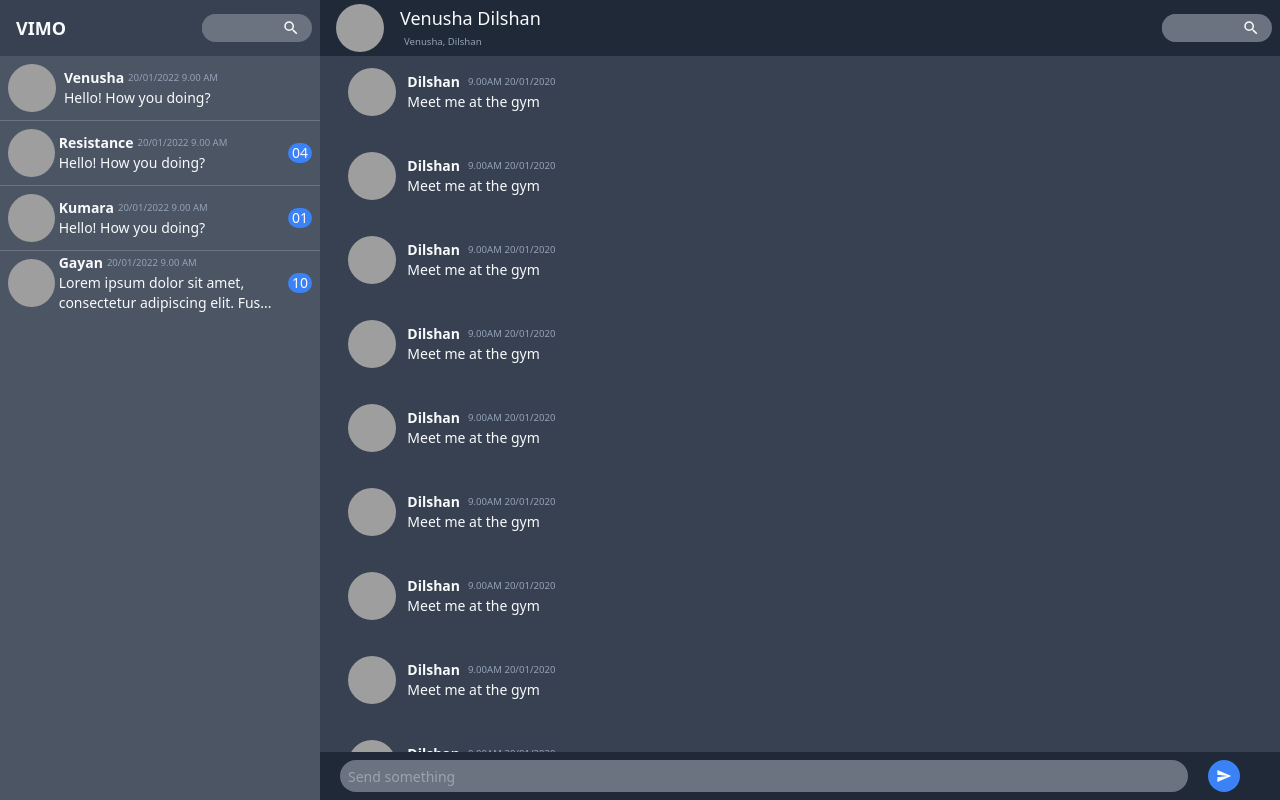
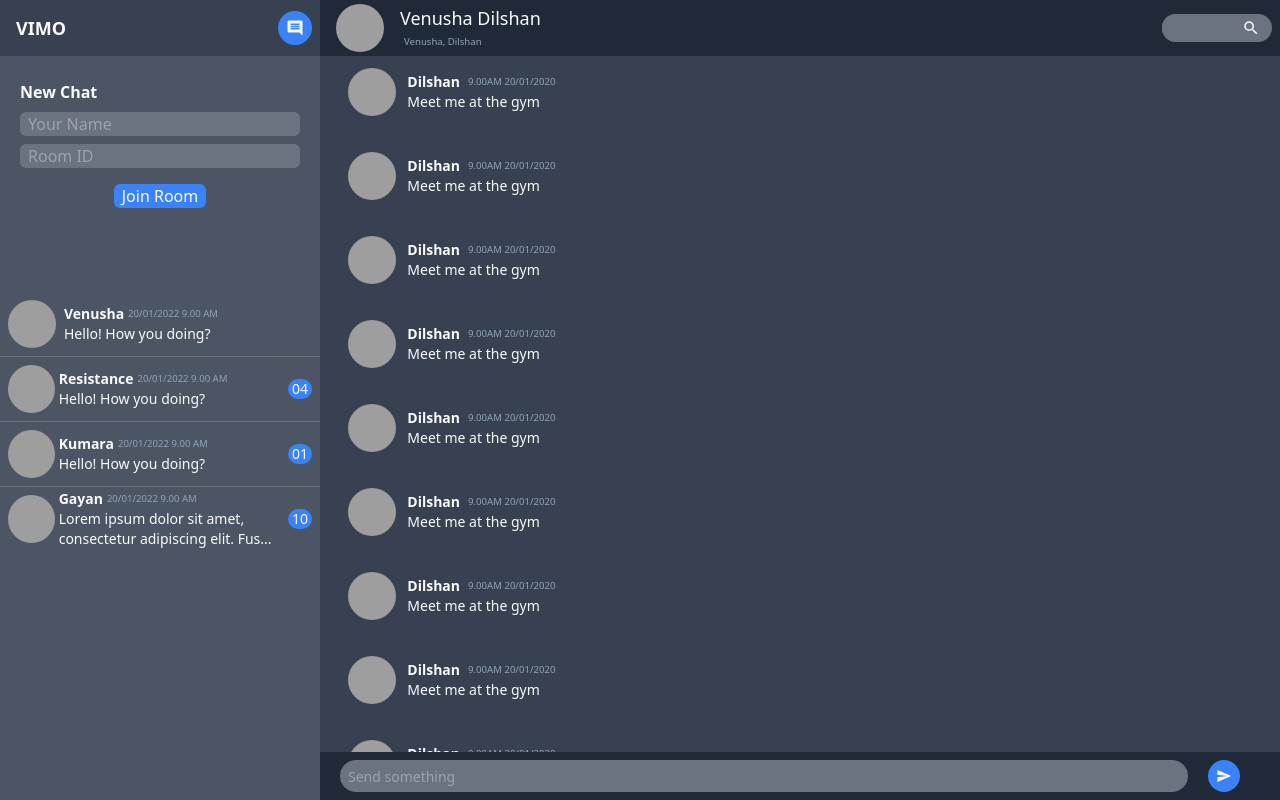
Before and after one commit to venushadilshan/vimo, a React (Create React App) app: page / in a window 1280 px wide. Built offline with nearby package versions, Linux system fonts and the light colour scheme; grey boxes are pictures that could not be loaded.

Commit message:
Add router

```diff
--- a/package.json
+++ b/package.json
@@ -9,6 +9,7 @@
     "react": "^17.0.2",
     "react-dom": "^17.0.2",
     "react-icons": "^4.3.1",
+    "react-router-dom": "^6.2.2",
     "react-scripts": "5.0.0",
     "web-vitals": "^2.1.4"
   },
--- /dev/null
+++ b/src/components/NewRoom/NewRoom.js
@@ -0,0 +1,24 @@
+import React from "react";
+
+export default function NewRoom(){
+    return(
+        <div className="flex flex-col mt-20 w-full p-5 pt-0">
+            <div className="flex flex-row">
+                <h3 className="text-slate-50 mb-2 text-md font-semibold">New Chat</h3>
+            </div>
+            <div className="flex flex-row items-center justify-center">
+                <input type="text" placeholder="Your Name" className="w-full text-md rounded-md bg-gray-500 text-slate-50 px-2 outline-none"/>
+
+            </div>
+            <div className="flex flex-row my-2 items-center justify-center">
+
+                <input type="text" placeholder="Room ID" className="w-full text-md rounded-md bg-gray-500 text-slate-50 px-2 outline-none"/>
+            </div>
+
+            <div className="flex flex-row my-2 items-center justify-center">
+
+              <button className="bg-blue-500 text-slate-50 px-2 text-md rounded-md">Join Room</button>
+           </div>
+        </div>
+    )
+}
--- a/src/components/SideBar/ChatContactContainer.js
+++ b/src/components/SideBar/ChatContactContainer.js
@@ -6,7 +6,7 @@ const ChatContactContainer = () => {
     const chatData = useContext(ChatContext)
     const [chatContactList, setChatContactList] = useState(chatData);
 
-    return ( <div className="container pt-14 overflow-y-scroll hide-scroll divide-y divide-gray-500 ">
+    return ( <div className="flex-flex-col pt-14 overflow-y-scroll hide-scroll divide-y divide-gray-500 ">
 
         {
             chatContactList.map((item=>{
--- a/src/components/SideBar/NavBar.js
+++ b/src/components/SideBar/NavBar.js
@@ -1,4 +1,4 @@
-import {MdSearch} from "react-icons/md";
+import {MdSearch,MdInsertComment} from "react-icons/md";
 import { useState } from "react";
 const NavBar = () => {
 
@@ -7,9 +7,11 @@ const NavBar = () => {
 
 
     <h1 className="text-lg text-slate-50 ml-2 font-bold mr-3">VIMO</h1>
-   <div className="flex flex-row items-center justify-end bg-gray-500 rounded-full m-0 pr-3 text-lg text-slate-50 duration-300">
-   <input type="text" className=" rounded-full bg-gray-500 w-20 focus:w-full outline-none text-slate-50 text-sm p-1 pl-3 duration-300"  />
-    <MdSearch/>
+   <div className="flex flex-row items-center justify-end bg-blue-500 rounded-full p-2 text-lg text-slate-50 duration-300">
+   {/* <input type="text" className=" rounded-full bg-gray-500 w-20 focus:w-full outline-none text-slate-50 text-sm p-1 pl-3 duration-300"  />
+    <MdSearch/> */}
+    <button><MdInsertComment/></button>
+
     </div>
 
 
--- a/src/components/SideBar/SideBar.js
+++ b/src/components/SideBar/SideBar.js
@@ -1,9 +1,11 @@
+import NewRoom from "../NewRoom/NewRoom";
 import ChatContactContainer from "./ChatContactContainer";
 import NavBar from "./NavBar";
 
 const SideBar = () => {
-    return ( <div className="flex flex-row bg-gary-800 w-full h-full relative bg-gray-600">
+    return ( <div className="flex flex-col bg-gary-800 w-full h-full relative bg-gray-600">
         <NavBar/>
+        <NewRoom/>
         <ChatContactContainer/>
     </div> );
 }
```
Also changed, not shown: 1 other file (tests, documents, lock files or other folders).
